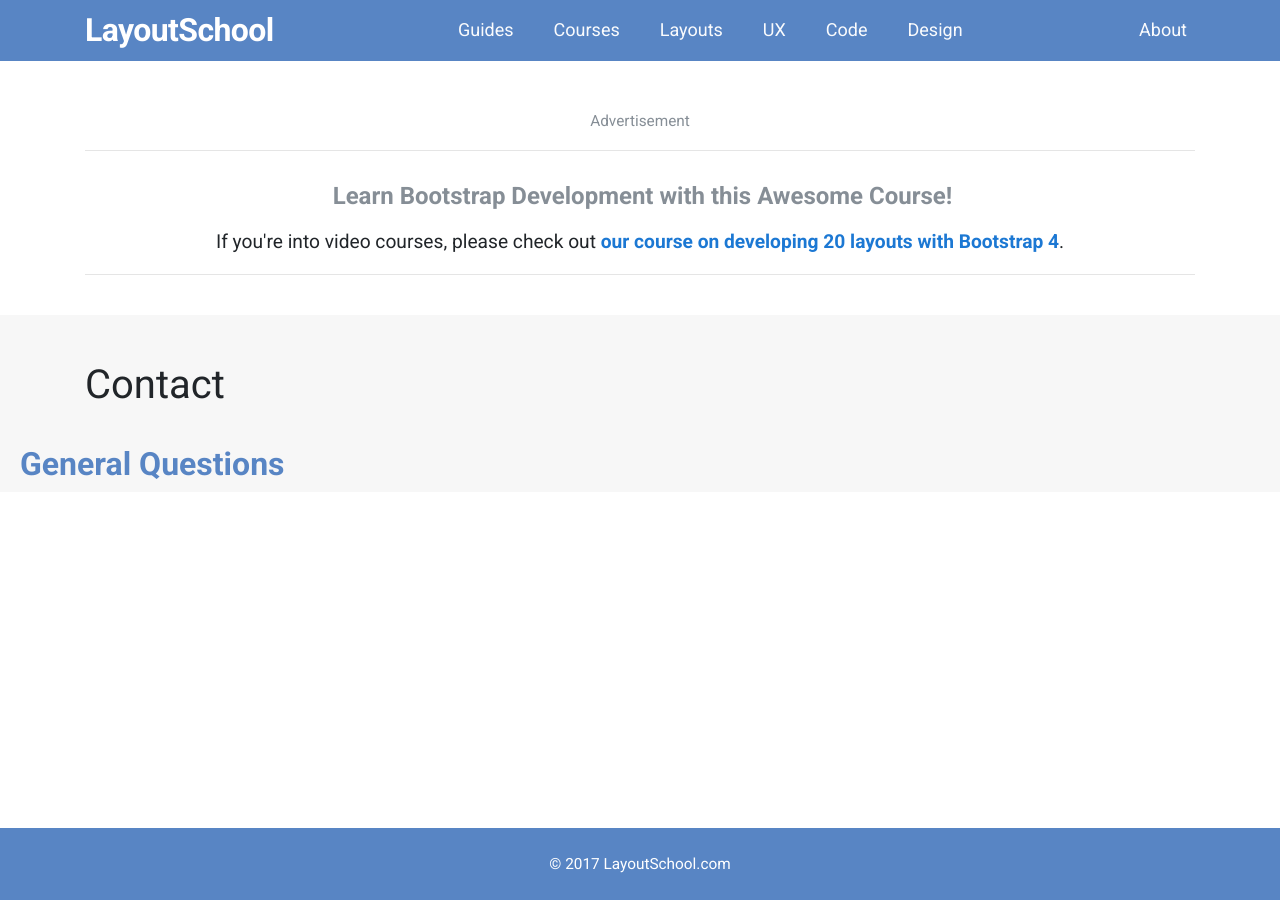
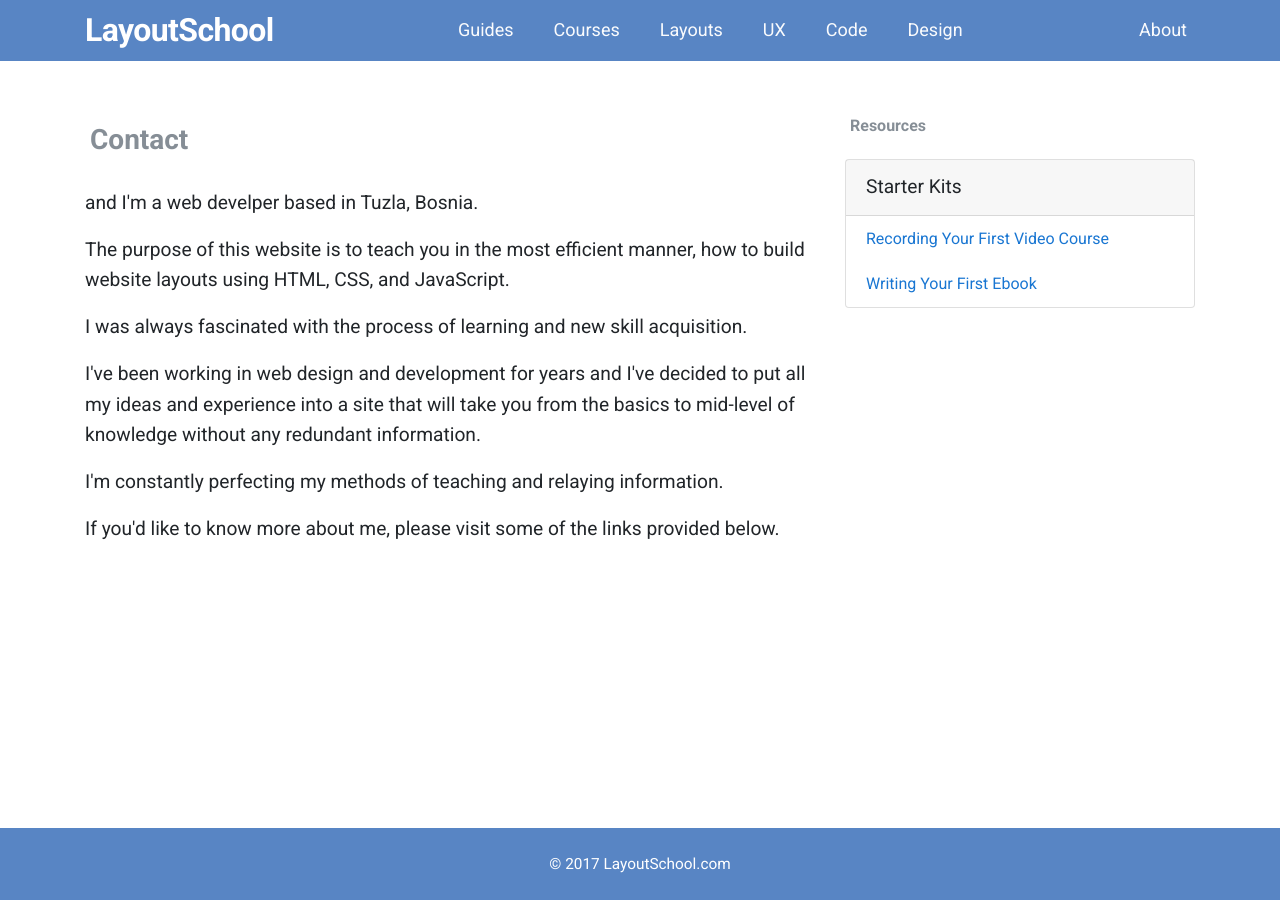
Before and after one commit to LayoutSchool/whatever2, a Jekyll site: the page built from contact.html, in a window 1280 px wide. Built offline with Jekyll 4.4.1, drawn with Linux system fonts in a browser that asks for light colours; nearby versions of some CDN libraries; library files that are not in the unit come from our copies.

Commit message:
Update contact, and _includes/signup-gray-secondary

```diff
--- a/_includes/signup-gray-secondary.html
+++ b/_includes/signup-gray-secondary.html
@@ -7,7 +7,7 @@
 			        <h2 class="h4 pt-4 pb-1">Subscribe to our newsletter</h2>
 
 			        <div id="mc_embed_signup">
-			            <form role="form" action="//bootstrapbase.us13.list-manage.com/subscribe/post?u=c0dd4d0ebdd0685caf0f1822b&amp;id=78807eb206" method="post" id="mc-embedded-subscribe-form" name="mc-embedded-subscribe-form" target="_blank" novalidate="">
+			            <form role="form" action="//layoutschool.us17.list-manage.com/subscribe/post?u=c32f40809ec1945983b1746b4&amp;id=bbbee2236c" method="post" id="mc-embedded-subscribe-form" name="mc-embedded-subscribe-form" target="_blank" novalidate="">
 			                <div class="input-group input-group-lg">
 			                    <input type="email" name="EMAIL" class="form-control" id="mce-EMAIL" placeholder="Your Email address...">
 			                    <span class="input-group-btn">
--- a/contact.html
+++ b/contact.html
@@ -1,7 +1,42 @@
 ---
-layout: page
+layout: default
 title: Contact
 permalink: /contact/
 ---
 
-<h2>General Questions</h2>
+
+
+<div class="container mt-5">
+  <div class="row">
+    <div class="col-12 col-lg-8">
+      <h3 class="h3 text-muted pb-4">
+        Contact
+      </h3>
+      <p> and I'm a web develper based in Tuzla, Bosnia. </p>
+
+      <p>The purpose of this website is to teach you in the most efficient manner,
+      how to build website layouts using HTML, CSS, and JavaScript.</p>
+
+      <p>I was always fascinated with the process of learning and new skill acquisition.</p>
+
+      <p>I've been working in web design and development for years and I've
+      decided to put all my ideas and experience into a site that will take you
+      from the basics to mid-level of knowledge without any redundant information.
+      </p>
+
+      <p>I'm constantly perfecting my methods of teaching and relaying information.</p>
+
+      <p>If you'd like to know more about me,
+      please visit some of the links provided below.</p>
+
+
+
+
+    </div><!-- .col-12.col-lg-8 --><!-- posts' list -->
+
+    {% include sitewide-sidebar.html %}<!-- sidebar -->
+  </div><!-- row -->
+</div><!-- container -->
+
+<!-- Footer -->
+{% include footer.html %}
```
